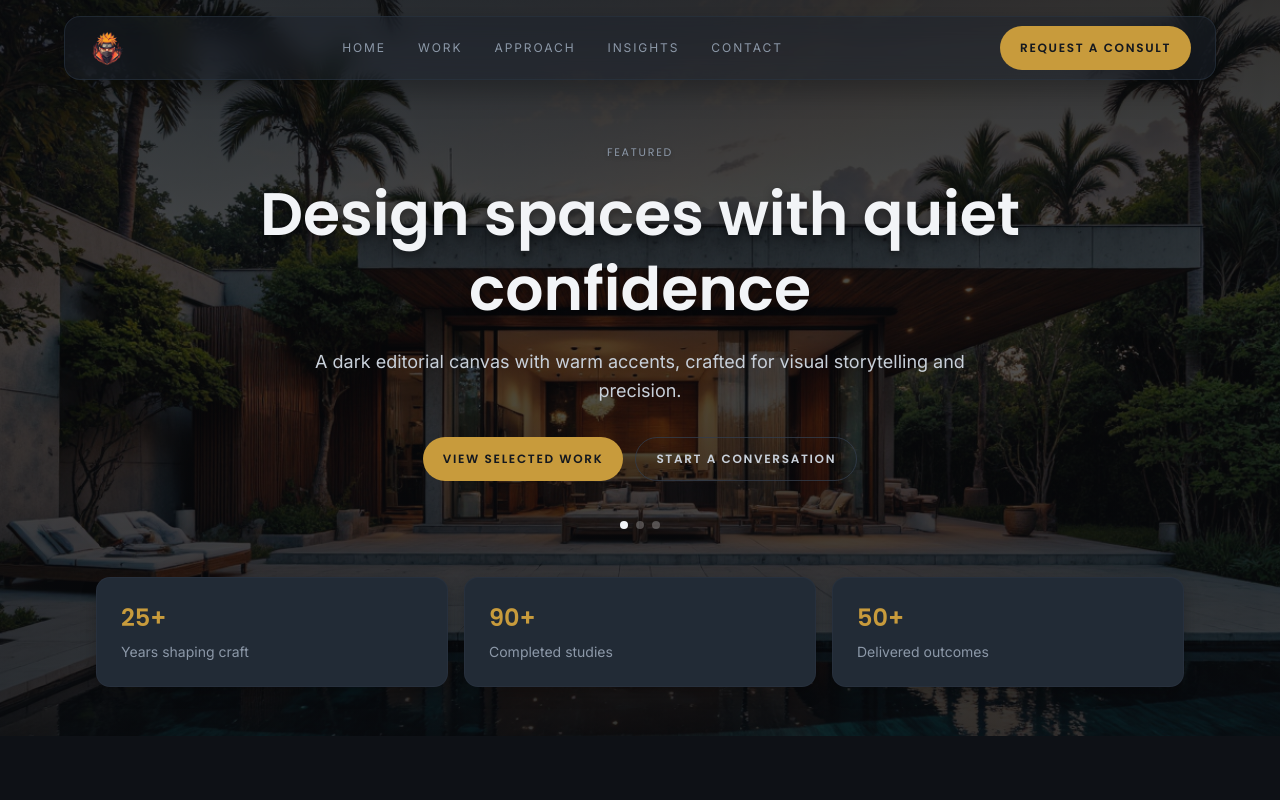
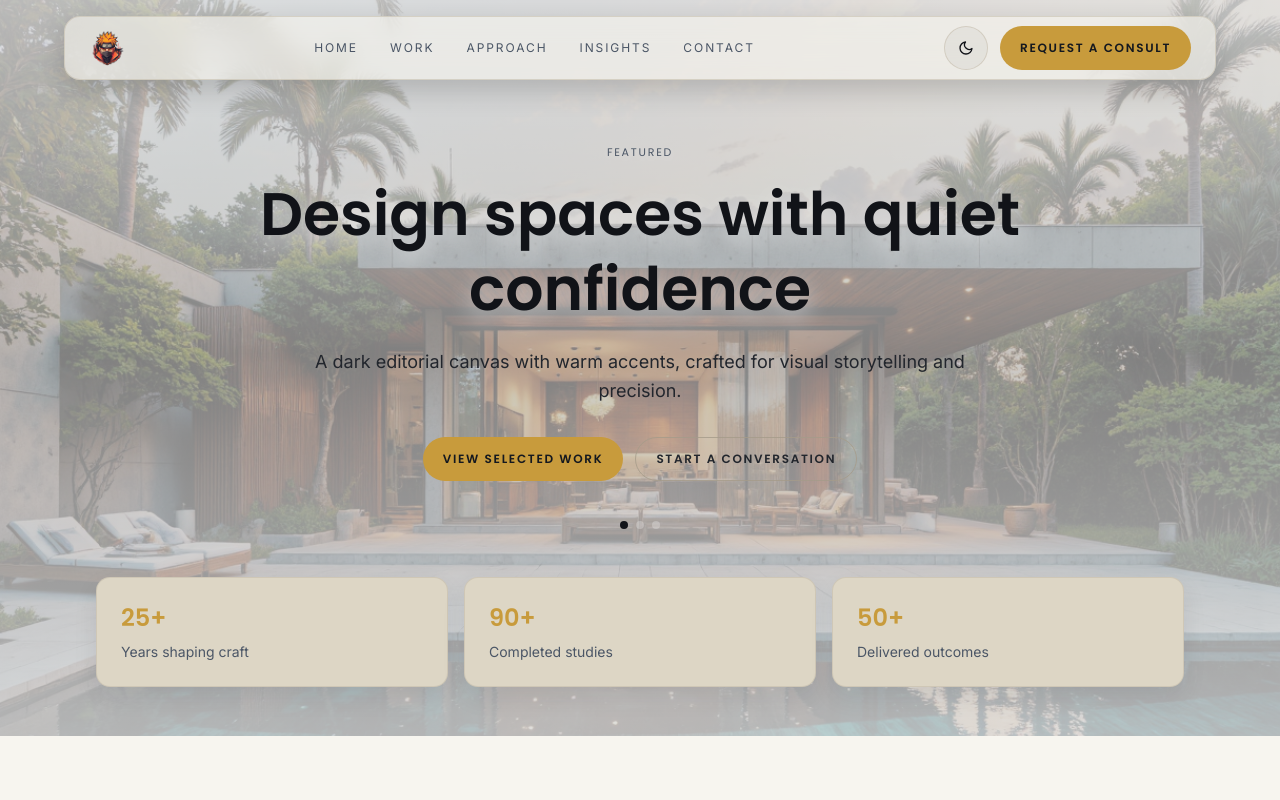
Before and after one commit to mostafalamey/portfolio, a React (Vite) app: page / in a window 1280 px wide. Shown: the top 800 px of the page. Built offline with nearby package versions, Linux system fonts and the light colour scheme; a web font is replaced by a local one.

Commit message:
feat: add light theme + theme switch

```diff
--- a/index.html
+++ b/index.html
@@ -1,9 +1,23 @@
-<!DOCTYPE html>
+<!doctype html>
 <html lang="en">
   <head>
     <meta charset="UTF-8" />
     <link rel="icon" type="image/svg+xml" href="/vite.svg" />
     <meta name="viewport" content="width=device-width, initial-scale=1.0" />
+    <script>
+      (() => {
+        try {
+          const stored = localStorage.getItem("theme");
+          const prefersDark = window.matchMedia(
+            "(prefers-color-scheme: dark)",
+          ).matches;
+          const theme = stored || (prefersDark ? "dark" : "light");
+          document.documentElement.dataset.theme = theme;
+        } catch {
+          document.documentElement.dataset.theme = "dark";
+        }
+      })();
+    </script>
     <link rel="preconnect" href="https://fonts.googleapis.com" />
     <link rel="preconnect" href="https://fonts.gstatic.com" crossorigin />
     <link
--- a/src/components/NavBar.jsx
+++ b/src/components/NavBar.jsx
@@ -2,7 +2,7 @@ import React, { useEffect, useMemo, useRef, useState } from "react";
 import { useWindowScroll } from "react-use";
 import Button from "./Button";
 import gsap from "gsap";
-import { FiMenu, FiX } from "react-icons/fi";
+import { FiMenu, FiMoon, FiSun, FiX } from "react-icons/fi";
 
 const navItems = [
   { label: "Home", href: "#home" },
@@ -16,12 +16,26 @@ const NavBar = () => {
   const [lastScrollY, setLastScrollY] = useState(0);
   const [isNavVisible, setIsNavVisible] = useState(true);
   const [isMenuOpen, setIsMenuOpen] = useState(false);
+  const [theme, setTheme] = useState(() => {
+    if (typeof document === "undefined") return "dark";
+    return document.documentElement.dataset.theme || "dark";
+  });
 
   const navContainerRef = useRef(null);
 
   const { y: currentScrollY } = useWindowScroll();
 
   const isScrolled = useMemo(() => currentScrollY > 8, [currentScrollY]);
+
+  useEffect(() => {
+    if (typeof document === "undefined") return;
+    document.documentElement.dataset.theme = theme;
+    try {
+      localStorage.setItem("theme", theme);
+    } catch {
+      // ignore storage errors
+    }
+  }, [theme]);
 
   useEffect(() => {
     // Hide on scroll down, show on scroll up (subtle, premium feel)
@@ -64,8 +78,8 @@ const NavBar = () => {
       className="fixed inset-x-0 top-4 z-50 px-4 sm:px-6"
     >
       <header
-        className={`dl-glass mx-auto flex h-16 max-w-6xl items-center justify-between rounded-2xl px-4 shadow-[0_10px_28px_rgba(0,0,0,0.28)] transition-colors sm:px-6 ${
-          isScrolled ? "bg-[rgba(16,22,32,0.72)]" : "bg-[rgba(26,33,43,0.45)]"
+        className={`dl-glass mx-auto flex h-16 max-w-6xl items-center justify-between rounded-2xl px-4 shadow-[0_10px_28px_rgba(0,0,0,0.18)] transition-colors sm:px-6 ${
+          isScrolled ? "bg-[var(--nav-bg-scrolled)]" : "bg-[var(--nav-bg)]"
         }`}
       >
         <a
@@ -96,6 +110,19 @@ const NavBar = () => {
         </nav>
 
         <div className="flex items-center gap-3">
+          <button
+            type="button"
+            onClick={() => setTheme((t) => (t === "dark" ? "light" : "dark"))}
+            className="inline-flex min-h-[44px] min-w-[44px] items-center justify-center rounded-full border border-ink-600/60 bg-[var(--overlay-weak)] text-fg transition hover:bg-[var(--overlay-strong)]"
+            aria-label={
+              theme === "dark"
+                ? "Switch to light theme"
+                : "Switch to dark theme"
+            }
+          >
+            {theme === "dark" ? <FiSun /> : <FiMoon />}
+          </button>
+
           <div className="hidden sm:block">
             <Button
               id="nav-cta"
@@ -108,7 +135,7 @@ const NavBar = () => {
           <button
             type="button"
             onClick={() => setIsMenuOpen((v) => !v)}
-            className="inline-flex min-h-[44px] min-w-[44px] items-center justify-center rounded-full border border-ink-600/60 bg-white/5 text-fg transition hover:bg-white/10 md:hidden"
+            className="inline-flex min-h-[44px] min-w-[44px] items-center justify-center rounded-full border border-ink-600/60 bg-[var(--overlay-weak)] text-fg transition hover:bg-[var(--overlay-strong)] md:hidden"
             aria-label={isMenuOpen ? "Close menu" : "Open menu"}
             aria-expanded={isMenuOpen}
           >
@@ -129,7 +156,7 @@ const NavBar = () => {
                     e.preventDefault();
                     scrollTo(item.href);
                   }}
-                  className="rounded-xl px-4 py-3 text-sm text-fg-2 transition hover:bg-white/5 hover:text-fg"
+                  className="rounded-xl px-4 py-3 text-sm text-fg-2 transition hover:bg-[var(--overlay-weak)] hover:text-fg"
                 >
                   {item.label}
                 </a>
--- a/src/index.css
+++ b/src/index.css
@@ -24,8 +24,62 @@
   --font-accent: "Poppins", sans-serif;
 }
 
-html {
+/* Runtime theme switching
+   - Default: dark
+   - Toggle: set html[data-theme="light"]
+*/
+
+:root {
+  --shadow-card: 0 6px 16px rgba(0, 0, 0, 0.22);
+  --shadow-card-hover: 0 12px 32px rgba(0, 0, 0, 0.28);
+
+  --glass-bg: rgba(26, 33, 43, 0.55);
+  --nav-bg: rgba(26, 33, 43, 0.45);
+  --nav-bg-scrolled: rgba(16, 22, 32, 0.72);
+
+  --overlay-weak: rgba(255, 255, 255, 0.05);
+  --overlay-strong: rgba(255, 255, 255, 0.1);
+
+  --scrim-base: 10, 12, 16;
+  --ts-soft: 0 2px 4px rgba(0, 0, 0, 0.3);
+  --ts-soft-lg: 0 4px 10px rgba(0, 0, 0, 0.42);
+}
+
+html[data-theme="dark"] {
   color-scheme: dark;
+}
+
+html[data-theme="light"] {
+  color-scheme: light;
+
+  /* Light theme that preserves the same gold accent and overall typography
+     while flipping surfaces and text for a warm, editorial light mode. */
+  --color-ink-950: #f7f5ef;
+  --color-ink-900: #f0ede3;
+  --color-ink-800: #e7e2d3;
+  --color-ink-700: #ddd6c5;
+  --color-ink-600: #c7bfae;
+  --color-ink-500: #a59c8a;
+  --color-ink-400: #6f675a;
+
+  --color-fg: #111318;
+  --color-fg-2: #22262d;
+  --color-fg-muted: #4b5666;
+  --color-fg-subtle: #667182;
+
+  --shadow-card: 0 10px 24px rgba(16, 22, 32, 0.08);
+  --shadow-card-hover: 0 18px 44px rgba(16, 22, 32, 0.12);
+
+  --glass-bg: rgba(247, 245, 239, 0.72);
+  --nav-bg: rgba(247, 245, 239, 0.6);
+  --nav-bg-scrolled: rgba(240, 237, 227, 0.78);
+
+  --overlay-weak: rgba(0, 0, 0, 0.04);
+  --overlay-strong: rgba(0, 0, 0, 0.07);
+
+  --scrim-base: 255, 255, 255;
+  --ts-soft: 0 2px 10px rgba(255, 255, 255, 0.45);
+  --ts-soft-lg: 0 8px 22px rgba(255, 255, 255, 0.55);
 }
 
 body {
@@ -61,15 +115,15 @@ body {
 }
 
 @utility dl-card {
-  @apply rounded-[14px] border border-ink-600/60 bg-ink-700 shadow-[0_6px_16px_rgba(0,0,0,0.22)] transition;
+  @apply rounded-[14px] border border-ink-600/60 bg-ink-700 shadow-[var(--shadow-card)] transition;
 }
 
 @utility dl-card-hover {
-  @apply hover:-translate-y-1 hover:shadow-[0_12px_32px_rgba(0,0,0,0.28)];
+  @apply hover:-translate-y-1 hover:shadow-[var(--shadow-card-hover)];
 }
 
 @utility dl-glass {
-  @apply backdrop-blur-md bg-[rgba(26,33,43,0.55)] border border-ink-600/60;
+  @apply backdrop-blur-md bg-[var(--glass-bg)] border border-ink-600/60;
 }
 
 @utility dl-btn {
@@ -85,30 +139,30 @@ body {
 }
 
 @utility dl-btn-ghost {
-  @apply dl-btn bg-transparent text-fg-2 border border-ink-500/80 hover:bg-white/5;
+  @apply dl-btn bg-transparent text-fg-2 border border-ink-500/80 hover:bg-[var(--overlay-weak)];
 }
 
 .text-shadow-soft {
-  text-shadow: 0 2px 4px rgba(0, 0, 0, 0.3);
+  text-shadow: var(--ts-soft);
 }
 
 .text-shadow-soft-lg {
-  text-shadow: 0 4px 10px rgba(0, 0, 0, 0.42);
+  text-shadow: var(--ts-soft-lg);
 }
 
 .dl-scrim-strong {
   background: linear-gradient(
     180deg,
-    rgba(10, 12, 16, 0.72) 0%,
-    rgba(10, 12, 16, 0.5) 48%,
-    rgba(10, 12, 16, 0.7) 100%
+    rgba(var(--scrim-base), 0.72) 0%,
+    rgba(var(--scrim-base), 0.5) 48%,
+    rgba(var(--scrim-base), 0.7) 100%
   );
 }
 
 .dl-scrim-soft {
   background: linear-gradient(
     180deg,
-    rgba(10, 12, 16, 0.35) 0%,
-    rgba(10, 12, 16, 0.55) 100%
+    rgba(var(--scrim-base), 0.35) 0%,
+    rgba(var(--scrim-base), 0.55) 100%
   );
 }
```
